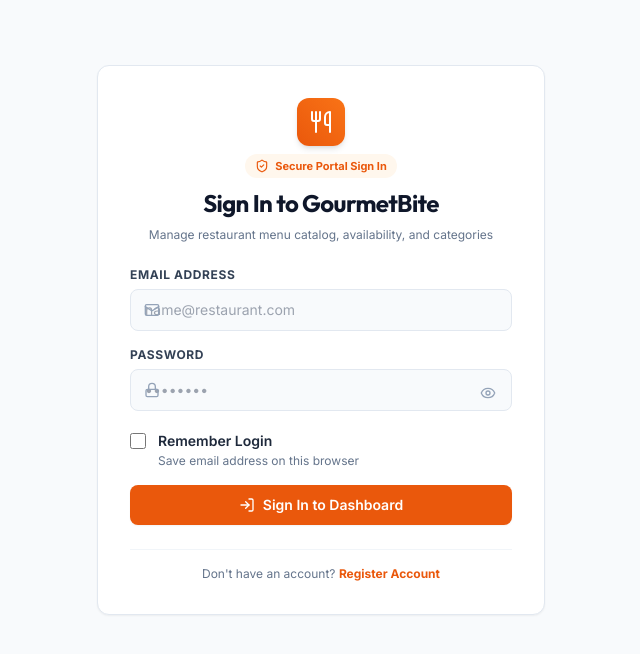
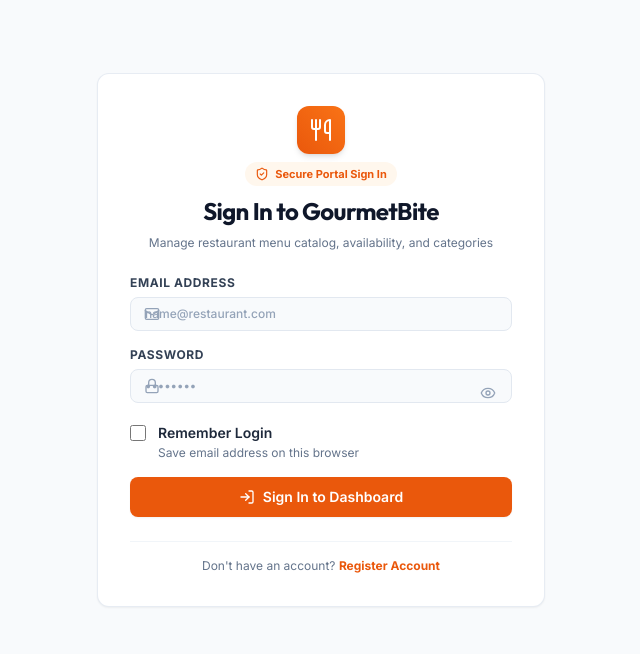
Before and after one commit to AnandRajBind/restaurant-menu-app, a React (Vite) app in the folder frontend/: page /login in a window 1280 px wide. Shown: the top 654 px of the page, without its empty margins (319-959 px from the left). Built offline with nearby package versions, Linux system fonts and the light colour scheme; no server answers.

Commit message:
Adjust Menu card

```diff
--- a/frontend/src/components/common/Header.jsx
+++ b/frontend/src/components/common/Header.jsx
@@ -2,7 +2,7 @@
 import { Link, useNavigate } from 'react-router-dom';
 import { useAuth } from '../../hooks/useAuth';
 import { useTheme } from '../../hooks/useTheme';
-import { Utensils, Sun, Moon, LogOut, User, Shield, Menu, X } from 'lucide-react';
+import { Utensils, Sun, Moon, LogOut, User, Shield, Menu } from 'lucide-react';
 
 export const Header = ({ onToggleSidebar }) => {
   const { user, isAuthenticated, logout } = useAuth();
@@ -19,12 +19,12 @@
     <header className="saas-header border-b border-slate-200 dark:border-slate-800 bg-white/95 dark:bg-slate-950/95">
       <div className="max-w-7xl mx-auto px-4 sm:px-6 lg:px-8">
         <div className="flex items-center justify-between h-16">
-          {/* Left: Mobile Toggle & Brand Logo */}
+          {/* Left Branding */}
           <div className="flex items-center space-x-3">
             {onToggleSidebar && (
               <button
                 onClick={onToggleSidebar}
-                className="p-2 rounded-lg text-slate-600 dark:text-slate-300 hover:bg-slate-100 dark:hover:bg-slate-800 lg:hidden"
+                className="p-2 rounded-lg text-slate-600 dark:text-slate-300 hover:bg-slate-100 dark:hover:bg-slate-800 lg:hidden transition-colors"
                 aria-label="Toggle Sidebar"
               >
                 <Menu className="w-5 h-5" />
@@ -36,19 +36,19 @@
                 <Utensils className="w-5 h-5" />
               </div>
               <div className="hidden sm:block">
-                <span className="font-heading text-lg font-bold text-slate-900 dark:text-slate-100">
+                <span className="font-heading text-lg font-extrabold text-slate-900 dark:text-slate-100 tracking-tight">
                   Gourmet<span className="text-primary-600 dark:text-primary-500">Bite</span>
                 </span>
                 <span className="block text-[10px] text-slate-500 dark:text-slate-400 font-medium tracking-wide">
-                  Menu Management Dashboard
+                  Menu Management System
                 </span>
               </div>
             </Link>
           </div>
 
-          {/* Right Controls: Theme Toggle & User Menu */}
+          {/* Right Controls */}
           <div className="flex items-center space-x-3">
-            {/* Theme Toggle */}
+            {/* Theme Switcher */}
             <button
               onClick={toggleTheme}
               className="p-2 rounded-lg bg-slate-100 dark:bg-slate-800 text-slate-600 dark:text-slate-300 hover:text-primary-600 dark:hover:text-primary-400 transition-colors"
@@ -58,7 +58,7 @@
               {isDark ? <Sun className="w-4 h-4 text-accent-400" /> : <Moon className="w-4 h-4" />}
             </button>
 
-            {/* Auth Dropdown */}
+            {/* Auth Menu Dropdown */}
             {isAuthenticated ? (
               <div className="relative">
                 <button
@@ -77,7 +77,6 @@
                   </div>
                 </button>
 
-                {/* Dropdown Menu */}
                 {dropdownOpen && (
                   <div className="absolute right-0 mt-2 w-48 saas-card p-1 shadow-lg z-50 divide-y divide-slate-100 dark:divide-slate-800">
                     <div className="px-3 py-2">
@@ -88,7 +87,7 @@
                       <Link
                         to="/profile"
                         onClick={() => setDropdownOpen(false)}
-                        className="flex items-center space-x-2 px-3 py-2 text-xs font-semibold text-slate-700 dark:text-slate-300 hover:bg-slate-100 dark:hover:bg-slate-800 rounded-lg"
+                        className="flex items-center space-x-2 px-3 py-2 text-xs font-semibold text-slate-700 dark:text-slate-300 hover:bg-slate-100 dark:hover:bg-slate-800 rounded-lg transition-colors"
                       >
                         <User className="w-3.5 h-3.5" />
                         <span>View Profile</span>
@@ -97,7 +96,7 @@
                     <div className="pt-1">
                       <button
                         onClick={handleLogout}
-                        className="w-full flex items-center space-x-2 px-3 py-2 text-xs font-semibold text-red-600 hover:bg-red-50 dark:hover:bg-red-950/50 rounded-lg"
+                        className="w-full flex items-center space-x-2 px-3 py-2 text-xs font-semibold text-red-600 hover:bg-red-50 dark:hover:bg-red-950/50 rounded-lg transition-colors"
                       >
                         <LogOut className="w-3.5 h-3.5" />
                         <span>Sign Out</span>
--- a/frontend/src/features/dashboard/DashboardPage.jsx
+++ b/frontend/src/features/dashboard/DashboardPage.jsx
@@ -199,7 +199,7 @@
                 }}
                 className={`px-3 py-1.5 rounded-lg text-xs font-semibold whitespace-nowrap transition-colors ${
                   selectedCategory === cat
-                    ? 'bg-primary-600 text-white shadow-xs'
+                    ? 'bg-primary-600 text-white shadow-sm'
                     : 'bg-slate-100 dark:bg-slate-800 text-slate-600 dark:text-slate-400 hover:bg-slate-200 dark:hover:bg-slate-700'
                 }`}
               >
--- a/frontend/src/features/menu/MenuPage.jsx
+++ b/frontend/src/features/menu/MenuPage.jsx
@@ -209,7 +209,7 @@
                 onClick={() => setViewMode('grid')}
                 className={`p-1.5 rounded-md transition-colors ${
                   viewMode === 'grid'
-                    ? 'bg-white dark:bg-slate-800 text-primary-600 shadow-xs'
+                    ? 'bg-white dark:bg-slate-800 text-primary-600 shadow-sm'
                     : 'text-slate-400 hover:text-slate-600'
                 }`}
                 title="Grid View"
@@ -220,7 +220,7 @@
                 onClick={() => setViewMode('table')}
                 className={`p-1.5 rounded-md transition-colors ${
                   viewMode === 'table'
-                    ? 'bg-white dark:bg-slate-800 text-primary-600 shadow-xs'
+                    ? 'bg-white dark:bg-slate-800 text-primary-600 shadow-sm'
                     : 'text-slate-400 hover:text-slate-600'
                 }`}
                 title="Table View"
@@ -242,7 +242,7 @@
               }}
               className={`px-3 py-1.5 rounded-lg text-xs font-semibold whitespace-nowrap transition-colors ${
                 selectedCategory === cat
-                  ? 'bg-primary-600 text-white shadow-xs'
+                  ? 'bg-primary-600 text-white shadow-sm'
                   : 'bg-slate-100 dark:bg-slate-800 text-slate-600 dark:text-slate-400 hover:bg-slate-200 dark:hover:bg-slate-700'
               }`}
             >
--- a/frontend/src/styles/index.css
+++ b/frontend/src/styles/index.css
@@ -4,29 +4,29 @@
 
 @layer base {
   body {
-    @apply bg-slate-50 text-slate-900 dark:bg-slate-950 dark:text-slate-100 font-sans transition-colors duration-200 antialiased;
+    @apply bg-slate-50 text-slate-900 dark:bg-slate-950 dark:text-slate-100 font-sans transition-colors duration-200 antialiased selection:bg-primary-500/20 selection:text-primary-600;
   }
   h1, h2, h3, h4, h5, h6 {
-    @apply font-heading font-bold tracking-tight;
+    @apply font-heading font-extrabold tracking-tight;
   }
 }
 
 @layer utilities {
   .saas-card {
-    @apply bg-white dark:bg-slate-900 border border-slate-200 dark:border-slate-800 rounded-xl shadow-sm;
+    @apply bg-white dark:bg-slate-900 border border-slate-200/80 dark:border-slate-800/80 rounded-xl shadow-sm transition-all duration-200;
   }
   .saas-header {
     @apply bg-white/95 dark:bg-slate-950/95 backdrop-blur-md border-b border-slate-200 dark:border-slate-800 sticky top-0 z-40;
   }
   .saas-input {
-    @apply w-full px-3.5 py-2.5 bg-slate-50 dark:bg-slate-900 border border-slate-200 dark:border-slate-800 rounded-lg text-sm focus:outline-none focus:ring-2 focus:ring-primary-500 focus:border-transparent transition-all;
+    @apply w-full px-3.5 py-2 bg-slate-50 dark:bg-slate-900 border border-slate-200 dark:border-slate-800 rounded-lg text-xs font-medium focus:outline-none focus:ring-2 focus:ring-primary-500/20 focus:border-primary-500 transition-all text-slate-900 dark:text-slate-100 placeholder:text-slate-400 dark:placeholder:text-slate-500;
   }
 }
 
-/* Custom Scrollbar */
+/* Custom Minimalist Scrollbar */
 ::-webkit-scrollbar {
-  width: 6px;
-  height: 6px;
+  width: 5px;
+  height: 5px;
 }
 
 ::-webkit-scrollbar-track {
```
